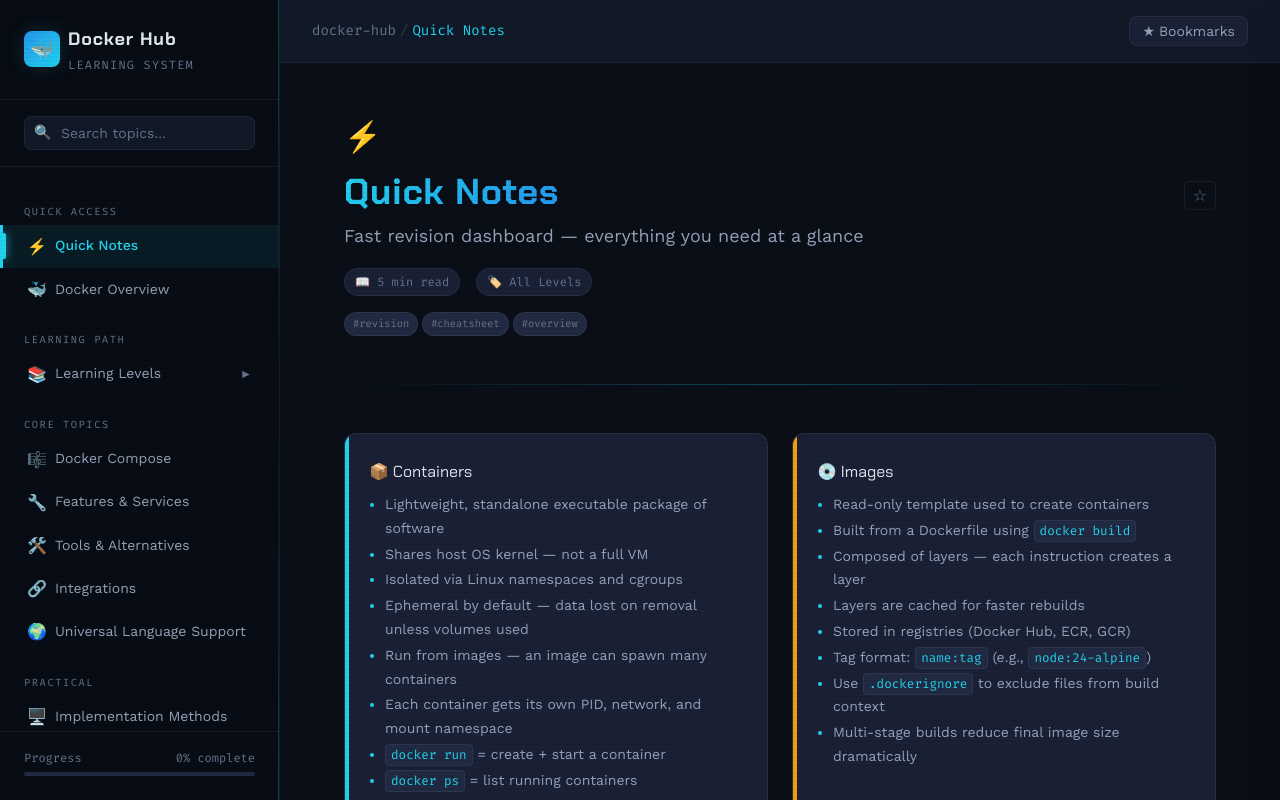
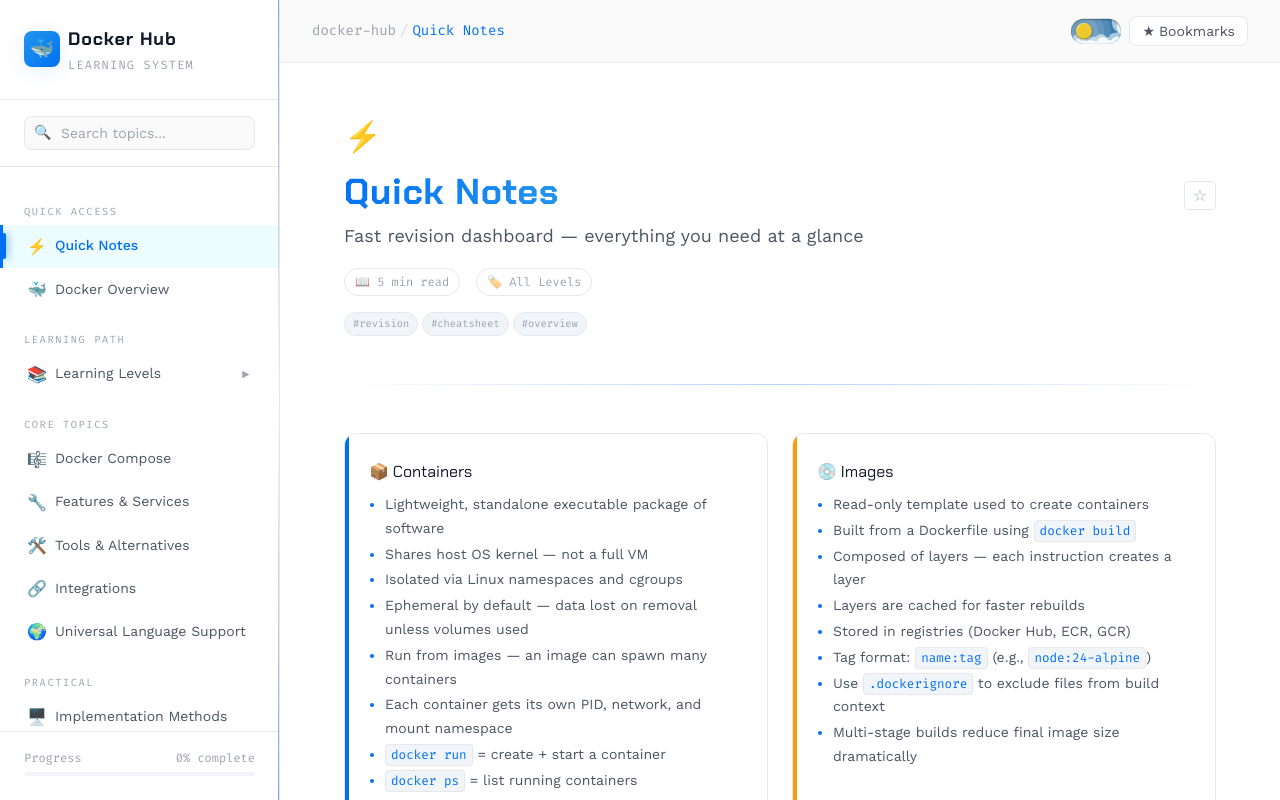
Before and after one commit to Mahir41204/docker, a website built with Vite: page index.html in a window 1280 px wide. Built offline with nearby package versions, Linux system fonts and the light colour scheme.

Commit message:
feat: add theme toggle component with associated CSS and basic application structure

```diff
--- a/index.html
+++ b/index.html
@@ -170,6 +170,26 @@
           </div>
         </div>
         <div class="topbar__right">
+          <label class="theme-switch">
+            <input type="checkbox" class="theme-switch__checkbox" id="theme-toggle">
+            <div class="theme-switch__container">
+              <div class="theme-switch__clouds"></div>
+              <div class="theme-switch__stars-container">
+                <svg xmlns="http://www.w3.org/2000/svg" viewBox="0 0 144 55" fill="none">
+                  <path fill="currentColor" d="M20 10l2-4 4 2-2 4-4-2zm30 20l1-2 2 1-1 2-2-1zm40-10l3-6 6 3-3 6-6-3z"></path>
+                </svg>
+              </div>
+              <div class="theme-switch__circle-container">
+                <div class="theme-switch__sun-moon-container">
+                  <div class="theme-switch__moon">
+                    <div class="theme-switch__spot"></div>
+                    <div class="theme-switch__spot"></div>
+                    <div class="theme-switch__spot"></div>
+                  </div>
+                </div>
+              </div>
+            </div>
+          </label>
           <button class="topbar__btn" onclick="window.__app.toggleBookmarksPanel()">
             <span>★</span> <span>Bookmarks</span>
           </button>
--- a/src/css/base.css
+++ b/src/css/base.css
@@ -8,18 +8,18 @@
 
 /* ── CSS Custom Properties ── */
 :root {
-  /* Background Layers */
-  --bg-void:        #050810;
-  --bg-primary:     #0a0e17;
-  --bg-secondary:   #111827;
-  --bg-card:        #1a2035;
-  --bg-elevated:    #212a42;
-  --bg-hover:       #283350;
-  --bg-sidebar:     #080c14;
+  /* Background Layers - Light Mode */
+  --bg-void:        #f8fafc;
+  --bg-primary:     #ffffff;
+  --bg-secondary:   #fafafa;
+  --bg-card:        #ffffff;
+  --bg-elevated:    #f1f5f9;
+  --bg-hover:       #e2e8f0;
+  --bg-sidebar:     #ffffff;
 
   /* Accent Colors */
-  --accent-cyan:    #22d3ee;
-  --accent-cyan-dim:#0e7a8a;
+  --accent-cyan:    #0070f3;
+  --accent-cyan-dim:#0051b3;
   --accent-amber:   #f59e0b;
   --accent-amber-dim: #92610a;
   --accent-green:   #10b981;
@@ -35,23 +35,23 @@
   --docker-blue:    #2496ed;
   --docker-dark:    #003f8c;
 
-  /* Text */
-  --text-primary:   #e2e8f0;
-  --text-secondary: #94a3b8;
-  --text-muted:     #64748b;
-  --text-inverse:   #0a0e17;
+  /* Text - Light Mode */
+  --text-primary:   #111827;
+  --text-secondary: #4b5563;
+  --text-muted:     #9ca3af;
+  --text-inverse:   #ffffff;
 
-  /* Borders */
-  --border-subtle:  rgba(148, 163, 184, 0.1);
-  --border-medium:  rgba(148, 163, 184, 0.2);
-  --border-accent:  rgba(34, 211, 238, 0.3);
+  /* Borders - Light Mode */
+  --border-subtle:  #e5e7eb;
+  --border-medium:  #d1d5db;
+  --border-accent:  rgba(0, 112, 243, 0.3);
 
-  /* Shadows */
-  --shadow-sm:      0 1px 2px rgba(0,0,0,0.4);
-  --shadow-md:      0 4px 12px rgba(0,0,0,0.5);
-  --shadow-lg:      0 8px 32px rgba(0,0,0,0.6);
-  --shadow-glow-cyan: 0 0 20px rgba(34, 211, 238, 0.15);
-  --shadow-glow-amber: 0 0 20px rgba(245, 158, 11, 0.15);
+  /* Shadows - Light Mode */
+  --shadow-sm:      0 1px 2px 0 rgba(0, 0, 0, 0.05);
+  --shadow-md:      0 4px 6px -1px rgba(0, 0, 0, 0.1), 0 2px 4px -1px rgba(0, 0, 0, 0.06);
+  --shadow-lg:      0 20px 25px -5px rgba(0, 0, 0, 0.1), 0 10px 10px -5px rgba(0, 0, 0, 0.04);
+  --shadow-glow-cyan: 0 4px 20px rgba(0, 112, 243, 0.1);
+  --shadow-glow-amber: 0 4px 20px rgba(245, 158, 11, 0.15);
 
   /* Spacing */
   --space-xs:  0.25rem;
@@ -103,6 +103,39 @@
   --z-toast:    400;
 }
 
+[data-theme="dark"] {
+  /* Background Layers - Dark Mode */
+  --bg-void:        #050810;
+  --bg-primary:     #0a0e17;
+  --bg-secondary:   #111827;
+  --bg-card:        #1a2035;
+  --bg-elevated:    #212a42;
+  --bg-hover:       #283350;
+  --bg-sidebar:     #080c14;
+
+  /* Accent Colors */
+  --accent-cyan:    #22d3ee;
+  --accent-cyan-dim:#0e7a8a;
+
+  /* Text - Dark Mode */
+  --text-primary:   #e2e8f0;
+  --text-secondary: #94a3b8;
+  --text-muted:     #64748b;
+  --text-inverse:   #0a0e17;
+
+  /* Borders - Dark Mode */
+  --border-subtle:  rgba(148, 163, 184, 0.1);
+  --border-medium:  rgba(148, 163, 184, 0.2);
+  --border-accent:  rgba(34, 211, 238, 0.3);
+
+  /* Shadows - Dark Mode */
+  --shadow-sm:      0 1px 2px rgba(0,0,0,0.4);
+  --shadow-md:      0 4px 12px rgba(0,0,0,0.5);
+  --shadow-lg:      0 8px 32px rgba(0,0,0,0.6);
+  --shadow-glow-cyan: 0 0 20px rgba(34, 211, 238, 0.15);
+  --shadow-glow-amber: 0 0 20px rgba(245, 158, 11, 0.15);
+}
+
 /* ── Reset ── */
 *,
 *::before,
@@ -130,24 +163,6 @@ body {
   overflow: hidden;
 }
 
-/* Scanline overlay */
-body::before {
-  content: '';
-  position: fixed;
-  top: 0;
-  left: 0;
-  width: 100%;
-  height: 100%;
-  background: repeating-linear-gradient(
-    0deg,
-    transparent,
-    transparent 2px,
-    rgba(0, 0, 0, 0.03) 2px,
-    rgba(0, 0, 0, 0.03) 4px
-  );
-  pointer-events: none;
-  z-index: 9999;
-}
 
 /* ── Typography ── */
 h1, h2, h3, h4, h5, h6 {
--- /dev/null
+++ b/src/css/theme-switch.css
@@ -0,0 +1,201 @@
+/* From Uiverse.io by Galahhad */
+.theme-switch {
+  --toggle-size: 10px; /* Scaled down to fit the topbar nicely */
+  --container-width: 5.0em;
+  --container-height: 2.5em;
+  --container-radius: 5.75em;
+  --container-light-bg: #3D7EAE;
+  --container-night-bg: #1D1F2C;
+  --circle-container-diameter: 2.875em;
+  --sun-moon-diameter: 1.625em;
+  --sun-bg: #ECCA2F;
+  --moon-bg: #C4C9D1;
+  --spot-color: #959DB1;
+  --circle-container-offset: calc((var(--circle-container-diameter) - var(--container-height)) / 2 * -1);
+  --stars-color: #fff;
+  --clouds-color: #F3FDFF;
+  --back-clouds-color: #AACADF;
+  --transition: .5s cubic-bezier(0, -0.02, 0.4, 1.25);
+  --circle-transition: .3s cubic-bezier(0, -0.02, 0.35, 1.17);
+  display: inline-block;
+  margin-right: 15px;
+}
+
+.theme-switch, .theme-switch *, .theme-switch *::before, .theme-switch *::after {
+  -webkit-box-sizing: border-box;
+  box-sizing: border-box;
+  margin: 0;
+  padding: 0;
+  font-size: var(--toggle-size);
+}
+
+.theme-switch__container {
+  width: var(--container-width);
+  height: var(--container-height);
+  background-color: var(--container-light-bg);
+  border-radius: var(--container-radius);
+  overflow: hidden;
+  cursor: pointer;
+  -webkit-box-shadow: 0em -0.062em 0.062em rgba(0, 0, 0, 0.25), 0em 0.062em 0.125em rgba(255, 255, 255, 0.94);
+  box-shadow: 0em -0.062em 0.062em rgba(0, 0, 0, 0.25), 0em 0.062em 0.125em rgba(255, 255, 255, 0.94);
+  -webkit-transition: var(--transition);
+  -o-transition: var(--transition);
+  transition: var(--transition);
+  position: relative;
+}
+
+.theme-switch__container::before {
+  content: "";
+  position: absolute;
+  z-index: 1;
+  inset: 0;
+  -webkit-box-shadow: 0em 0.05em 0.187em rgba(0, 0, 0, 0.25) inset, 0em 0.05em 0.187em rgba(0, 0, 0, 0.25) inset;
+  box-shadow: 0em 0.05em 0.187em rgba(0, 0, 0, 0.25) inset, 0em 0.05em 0.187em rgba(0, 0, 0, 0.25) inset;
+  border-radius: var(--container-radius)
+}
+
+.theme-switch__checkbox {
+  display: none;
+}
+
+.theme-switch__circle-container {
+  width: var(--circle-container-diameter);
+  height: var(--circle-container-diameter);
+  background-color: rgba(255, 255, 255, 0.1);
+  position: absolute;
+  left: var(--circle-container-offset);
+  top: var(--circle-container-offset);
+  border-radius: var(--container-radius);
+  -webkit-box-shadow: inset 0 0 0 3.375em rgba(255, 255, 255, 0.1), inset 0 0 0 3.375em rgba(255, 255, 255, 0.1), 0 0 0 0.625em rgba(255, 255, 255, 0.1), 0 0 0 1.25em rgba(255, 255, 255, 0.1);
+  box-shadow: inset 0 0 0 3.375em rgba(255, 255, 255, 0.1), inset 0 0 0 3.375em rgba(255, 255, 255, 0.1), 0 0 0 0.625em rgba(255, 255, 255, 0.1), 0 0 0 1.25em rgba(255, 255, 255, 0.1);
+  display: -webkit-box;
+  display: -ms-flexbox;
+  display: flex;
+  -webkit-transition: var(--circle-transition);
+  -o-transition: var(--circle-transition);
+  transition: var(--circle-transition);
+  pointer-events: none;
+}
+
+.theme-switch__sun-moon-container {
+  pointer-events: auto;
+  position: relative;
+  z-index: 2;
+  width: var(--sun-moon-diameter);
+  height: var(--sun-moon-diameter);
+  margin: auto;
+  border-radius: var(--container-radius);
+  background-color: var(--sun-bg);
+  -webkit-box-shadow: 0.062em 0.062em 0.062em 0em rgba(254, 255, 239, 0.61) inset, 0em -0.062em 0.062em 0em #a1872a inset;
+  box-shadow: 0.062em 0.062em 0.062em 0em rgba(254, 255, 239, 0.61) inset, 0em -0.062em 0.062em 0em #a1872a inset;
+  -webkit-filter: drop-shadow(0.062em 0.125em 0.125em rgba(0, 0, 0, 0.25)) drop-shadow(0em 0.062em 0.125em rgba(0, 0, 0, 0.25));
+  filter: drop-shadow(0.062em 0.125em 0.125em rgba(0, 0, 0, 0.25)) drop-shadow(0em 0.062em 0.125em rgba(0, 0, 0, 0.25));
+  overflow: hidden;
+  -webkit-transition: var(--transition);
+  -o-transition: var(--transition);
+  transition: var(--transition);
+}
+
+.theme-switch__moon {
+  -webkit-transform: translateX(100%);
+  -ms-transform: translateX(100%);
+  transform: translateX(100%);
+  width: 100%;
+  height: 100%;
+  background-color: var(--moon-bg);
+  border-radius: inherit;
+  -webkit-box-shadow: 0.062em 0.062em 0.062em 0em rgba(254, 255, 239, 0.61) inset, 0em -0.062em 0.062em 0em #969696 inset;
+  box-shadow: 0.062em 0.062em 0.062em 0em rgba(254, 255, 239, 0.61) inset, 0em -0.062em 0.062em 0em #969696 inset;
+  -webkit-transition: var(--transition);
+  -o-transition: var(--transition);
+  transition: var(--transition);
+  position: relative;
+}
+
+.theme-switch__spot {
+  position: absolute;
+  top: 0.75em;
+  left: 0.312em;
+  width: 0.75em;
+  height: 0.75em;
+  border-radius: var(--container-radius);
+  background-color: var(--spot-color);
+  -webkit-box-shadow: 0em 0.0312em 0.062em rgba(0, 0, 0, 0.25) inset;
+  box-shadow: 0em 0.0312em 0.062em rgba(0, 0, 0, 0.25) inset;
+}
+
+.theme-switch__spot:nth-of-type(2) {
+  width: 0.375em;
+  height: 0.375em;
+  top: 0.937em;
+  left: 1.375em;
+}
+
+.theme-switch__spot:nth-last-of-type(3) {
+  width: 0.25em;
+  height: 0.25em;
+  top: 0.312em;
+  left: 0.812em;
+}
+
+.theme-switch__clouds {
+  width: 1.25em;
+  height: 1.25em;
+  background-color: var(--clouds-color);
+  border-radius: var(--container-radius);
+  position: absolute;
+  bottom: -0.625em;
+  left: 0.312em;
+  -webkit-box-shadow: 0.937em 0.312em var(--clouds-color), -0.312em -0.312em var(--back-clouds-color), 1.437em 0.375em var(--clouds-color), 0.5em -0.125em var(--back-clouds-color), 2.187em 0 var(--clouds-color), 1.25em -0.062em var(--back-clouds-color), 2.937em 0.312em var(--clouds-color), 2em -0.312em var(--back-clouds-color), 3.625em -0.062em var(--clouds-color), 2.625em 0em var(--back-clouds-color), 4.5em -0.312em var(--clouds-color), 3.375em -0.437em var(--back-clouds-color), 4.625em -1.75em 0 0.437em var(--clouds-color), 4em -0.625em var(--back-clouds-color), 4.125em -2.125em 0 0.437em var(--back-clouds-color);
+  box-shadow: 0.937em 0.312em var(--clouds-color), -0.312em -0.312em var(--back-clouds-color), 1.437em 0.375em var(--clouds-color), 0.5em -0.125em var(--back-clouds-color), 2.187em 0 var(--clouds-color), 1.25em -0.062em var(--back-clouds-color), 2.937em 0.312em var(--clouds-color), 2em -0.312em var(--back-clouds-color), 3.625em -0.062em var(--clouds-color), 2.625em 0em var(--back-clouds-color), 4.5em -0.312em var(--clouds-color), 3.375em -0.437em var(--back-clouds-color), 4.625em -1.75em 0 0.437em var(--clouds-color), 4em -0.625em var(--back-clouds-color), 4.125em -2.125em 0 0.437em var(--back-clouds-color);
+  -webkit-transition: 0.5s cubic-bezier(0, -0.02, 0.4, 1.25);
+  -o-transition: 0.5s cubic-bezier(0, -0.02, 0.4, 1.25);
+  transition: 0.5s cubic-bezier(0, -0.02, 0.4, 1.25);
+}
+
+.theme-switch__stars-container {
+  position: absolute;
+  color: var(--stars-color);
+  top: -100%;
+  left: 0.312em;
+  width: 2.75em;
+  height: auto;
+  -webkit-transition: var(--transition);
+  -o-transition: var(--transition);
+  transition: var(--transition);
+}
+
+/* actions */
+
+.theme-switch__checkbox:checked + .theme-switch__container {
+  background-color: var(--container-night-bg);
+}
+
+.theme-switch__checkbox:checked + .theme-switch__container .theme-switch__circle-container {
+  left: calc(100% - var(--circle-container-offset) - var(--circle-container-diameter));
+}
+
+.theme-switch__checkbox:checked + .theme-switch__container .theme-switch__circle-container:hover {
+  left: calc(100% - var(--circle-container-offset) - var(--circle-container-diameter) - 0.187em)
+}
+
+.theme-switch__circle-container:hover {
+  left: calc(var(--circle-container-offset) + 0.187em);
+}
+
+.theme-switch__checkbox:checked + .theme-switch__container .theme-switch__moon {
+  -webkit-transform: translate(0);
+  -ms-transform: translate(0);
+  transform: translate(0);
+}
+
+.theme-switch__checkbox:checked + .theme-switch__container .theme-switch__clouds {
+  bottom: -4.062em;
+}
+
+.theme-switch__checkbox:checked + .theme-switch__container .theme-switch__stars-container {
+  top: 50%;
+  -webkit-transform: translateY(-50%);
+  -ms-transform: translateY(-50%);
+  transform: translateY(-50%);
+}
--- a/src/js/app.js
+++ b/src/js/app.js
@@ -76,11 +76,41 @@ class App {
     // Initialize bookmarks panel
     this.initBookmarksPanel();
 
+    // Initialize Theme Toggle
+    this.initThemeToggle();
+
     // Start router
     this.router.init();
 
     // Update progress on load
     this.renderer.progress.updateSidebarProgress();
+  }
+
+  initThemeToggle() {
+    const toggle = document.getElementById('theme-toggle');
+    if (!toggle) return;
+
+    // Check localStorage or system preference
+    const savedTheme = localStorage.getItem('docker-hub-theme');
+    const prefersDark = window.matchMedia('(prefers-color-scheme: dark)').matches;
+
+    if (savedTheme === 'dark' || (!savedTheme && prefersDark)) {
+      document.documentElement.setAttribute('data-theme', 'dark');
+      toggle.checked = true;
+    } else {
+      document.documentElement.removeAttribute('data-theme');
+      toggle.checked = false;
+    }
+
+    toggle.addEventListener('change', (e) => {
+      if (e.target.checked) {
+        document.documentElement.setAttribute('data-theme', 'dark');
+        localStorage.setItem('docker-hub-theme', 'dark');
+      } else {
+        document.documentElement.removeAttribute('data-theme');
+        localStorage.setItem('docker-hub-theme', 'light');
+      }
+    });
   }
 
   loadPage(route) {
--- a/src/main.js
+++ b/src/main.js
@@ -7,6 +7,7 @@ import './css/layout.css';
 import './css/components.css';
 import './css/animations.css';
 import './css/responsive.css';
+import './css/theme-switch.css';
 import App from './js/app.js';
 
 // Initialize Mermaid
```
